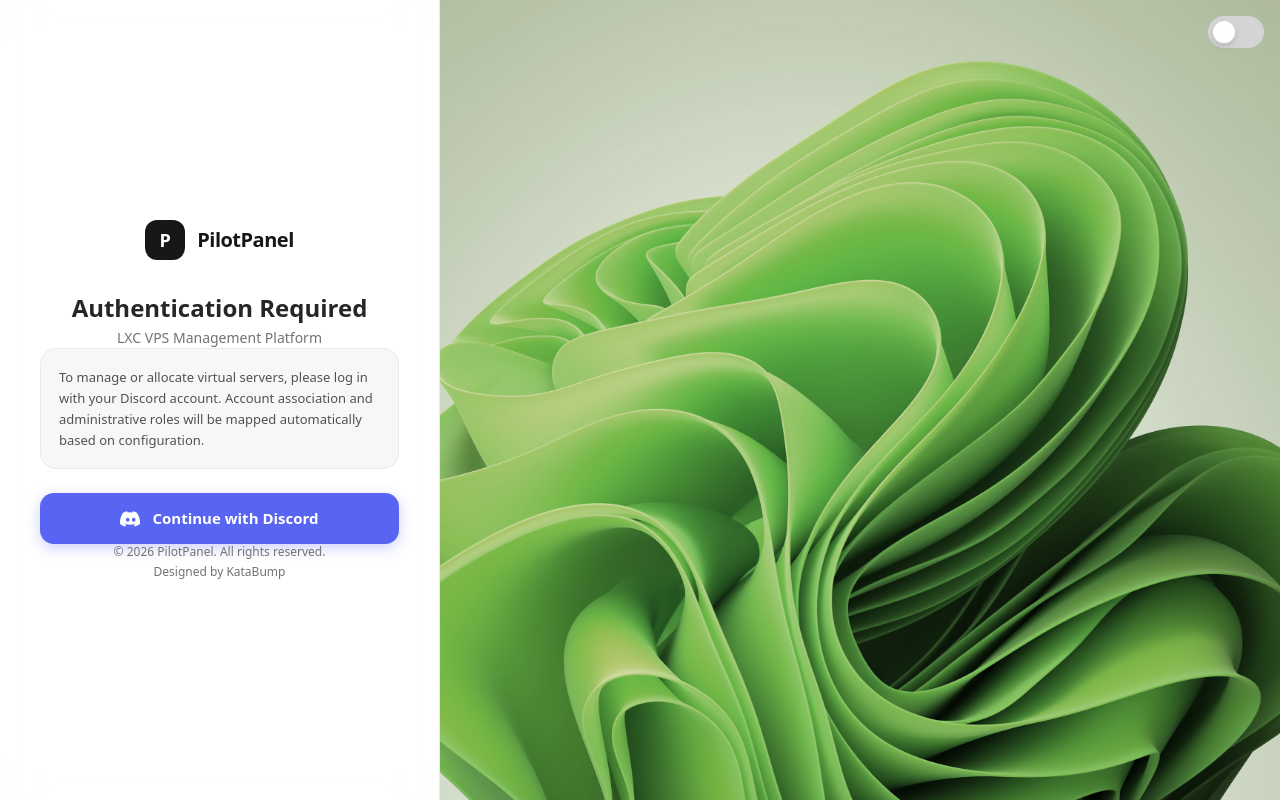
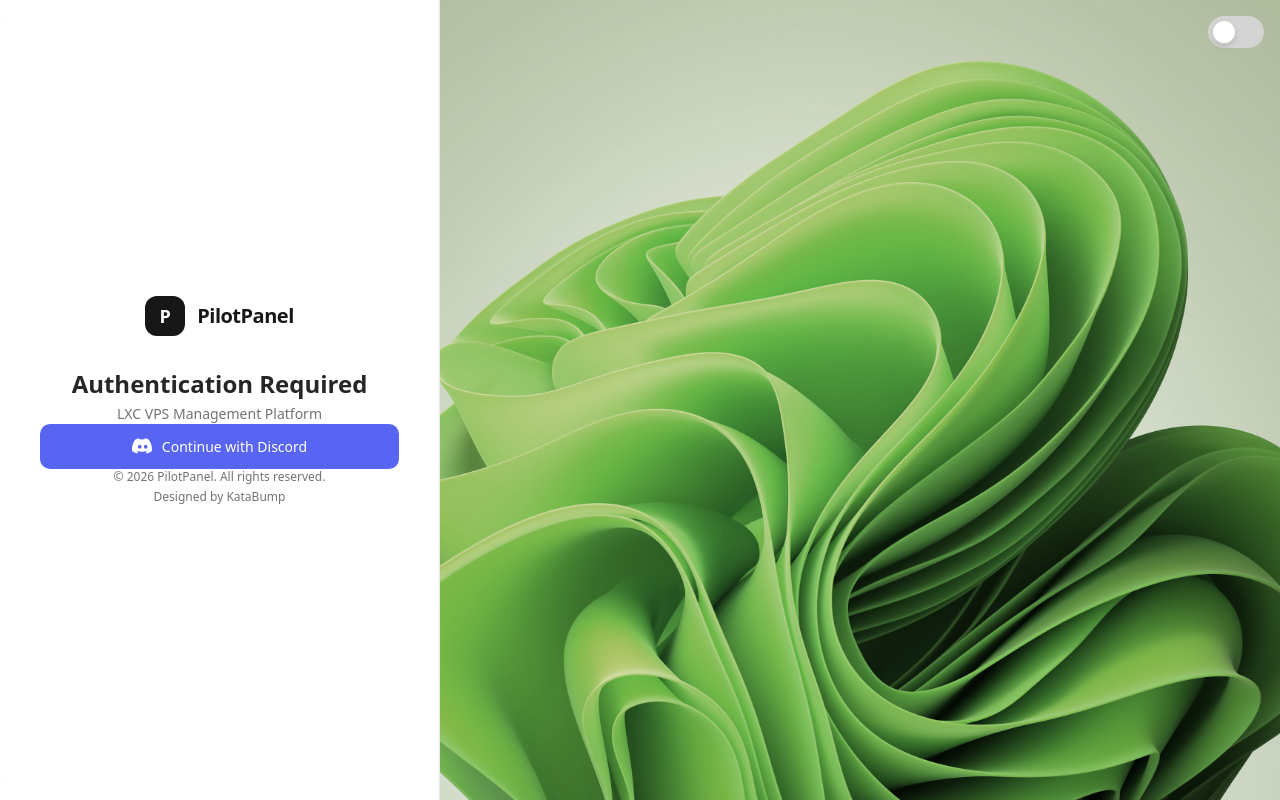
Before and after one commit to xAyan55/pilot, a Flask app: page /auth in a window 1280 px wide. Run offline with Flask 3, Linux system fonts and the light colour scheme; data comes from the database, SQL or seed files in the repository.

Commit message:
style: make auth UI clean, minimalistic, and flat matching original template

```diff
--- a/templates/auth.html
+++ b/templates/auth.html
@@ -50,50 +50,30 @@
     .auth-image { display: none; }
   }
 
-  /* Premium Discord Button */
+  /* Minimalist Discord Button */
   .discord-auth-btn {
     display: flex;
     align-items: center;
     justify-content: center;
-    gap: 12px;
+    gap: 10px;
     width: 100%;
-    padding: 14px 20px;
-    border-radius: 14px;
+    padding: 12px 20px;
+    border-radius: 10px;
     background: #5865F2;
     color: white;
-    font-size: 15px;
-    font-weight: 600;
+    font-size: 14px;
+    font-weight: 500;
     border: none;
     cursor: pointer;
-    transition: all 0.2s cubic-bezier(0.4, 0, 0.2, 1);
-    box-shadow: 0 4px 14px rgba(88, 101, 242, 0.3);
+    transition: background 0.15s ease;
     text-decoration: none;
+    box-shadow: none;
   }
   .discord-auth-btn:hover {
     background: #4752C4;
-    transform: translateY(-2px);
-    box-shadow: 0 6px 20px rgba(88, 101, 242, 0.4);
   }
   .discord-auth-btn:active {
-    transform: translateY(0);
-    box-shadow: 0 2px 10px rgba(88, 101, 242, 0.2);
-  }
-
-  /* Info card */
-  .info-card {
-    background: rgba(0, 0, 0, 0.03);
-    border: 1px solid rgba(0, 0, 0, 0.05);
-    border-radius: 16px;
-    padding: 18px;
-    margin-bottom: 24px;
-    font-size: 13px;
-    line-height: 1.6;
-    color: #525252;
-  }
-  html.dark .info-card {
-    background: rgba(255, 255, 255, 0.02);
-    border-color: rgba(255, 255, 255, 0.05);
-    color: #a3a3a3;
+    background: #3c45a5;
   }
 
   /* Entry animation for the panel */
@@ -124,10 +104,6 @@
 
     <!-- Login with Discord Options -->
     <div class="space-y-6">
-      <div class="info-card">
-        To manage or allocate virtual servers, please log in with your Discord account. Account association and administrative roles will be mapped automatically based on configuration.
-      </div>
-
       <a href="/login/discord?redirect={{ request.args.get('redirect', '') }}" class="discord-auth-btn" id="discordLoginBtn">
         <!-- Discord Logo SVG -->
         <svg xmlns="http://www.w3.org/2000/svg" width="20" height="20" fill="currentColor" viewBox="0 0 16 16">
```
